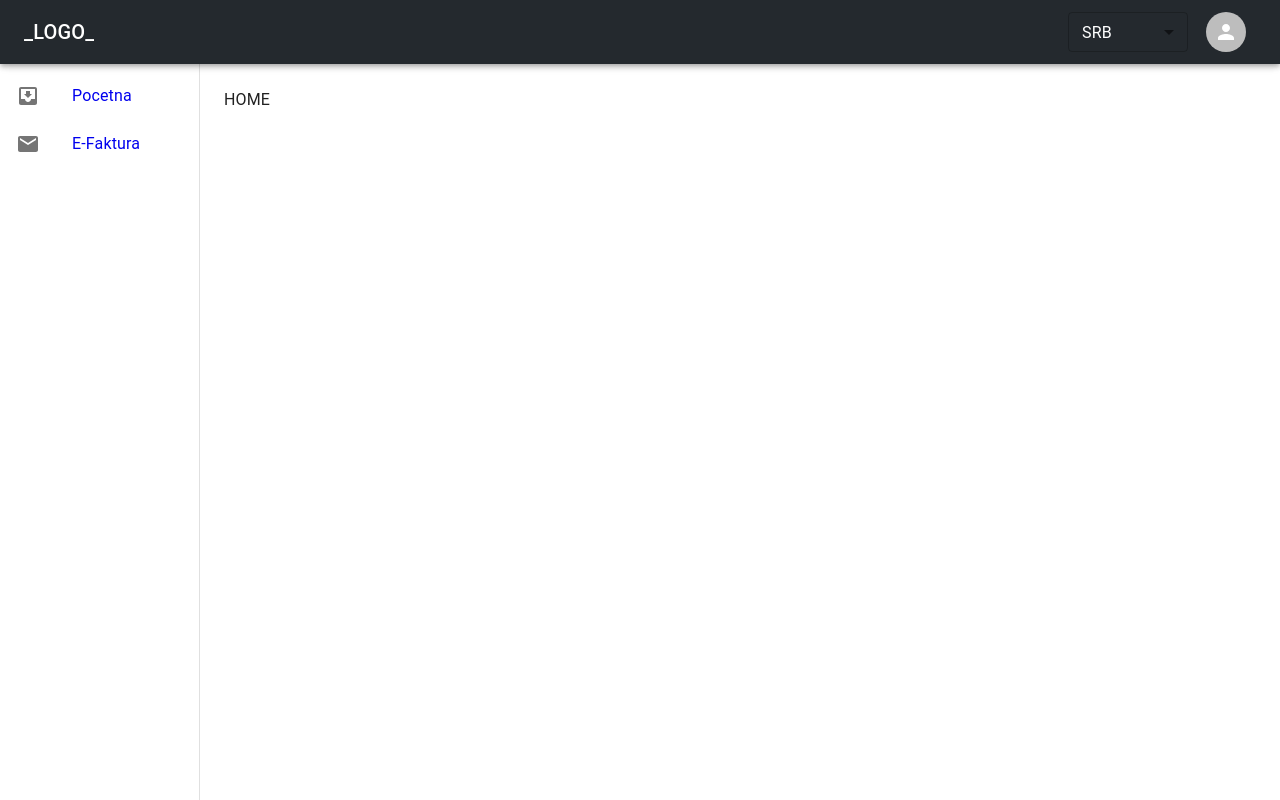
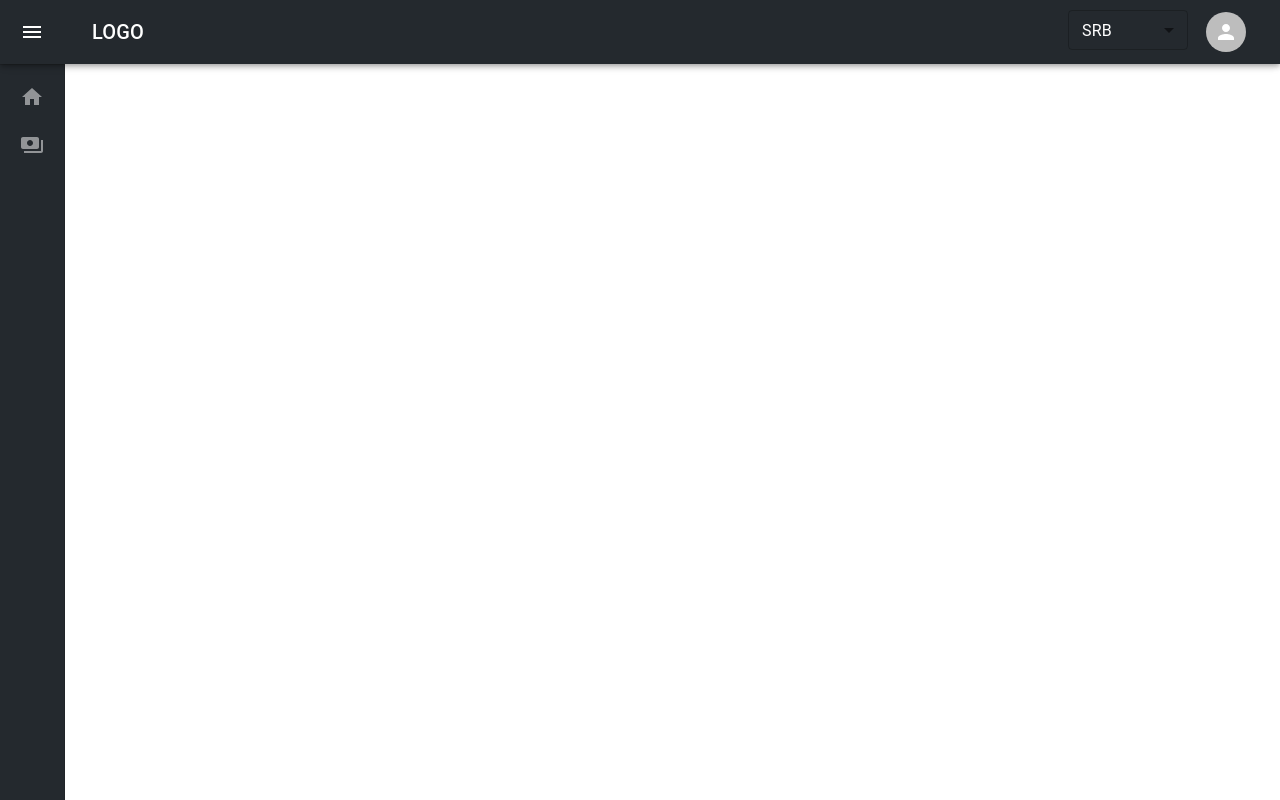
Before and after one commit to nemanjarasicn/EInvoices, a React (Create React App) app: page / in a window 1280 px wide. Built offline with nearby package versions, Linux system fonts and the light colour scheme.

Commit message:
layout drawer

```diff
--- a/src/app/components/MenuAppBar.tsx
+++ b/src/app/components/MenuAppBar.tsx
@@ -1,47 +1,157 @@
 import * as React from "react";
+import { useState, useRef } from "react";
+import { styled, useTheme, Theme, CSSObject } from "@mui/material/styles";
 import Box from "@mui/material/Box";
-import Drawer from "@mui/material/Drawer";
-import AppBar from "@mui/material/AppBar";
-import CssBaseline from "@mui/material/CssBaseline";
+import MuiDrawer from "@mui/material/Drawer";
+import MuiAppBar, { AppBarProps as MuiAppBarProps } from "@mui/material/AppBar";
 import Toolbar from "@mui/material/Toolbar";
 import List from "@mui/material/List";
+import CssBaseline from "@mui/material/CssBaseline";
 import Typography from "@mui/material/Typography";
+import Divider from "@mui/material/Divider";
+import IconButton from "@mui/material/IconButton";
+import MenuIcon from "@mui/icons-material/Menu";
+import ChevronLeftIcon from "@mui/icons-material/ChevronLeft";
+import ChevronRightIcon from "@mui/icons-material/ChevronRight";
 import ListItem from "@mui/material/ListItem";
 import ListItemButton from "@mui/material/ListItemButton";
 import ListItemIcon from "@mui/material/ListItemIcon";
 import ListItemText from "@mui/material/ListItemText";
 import InboxIcon from "@mui/icons-material/MoveToInbox";
 import MailIcon from "@mui/icons-material/Mail";
+import Drawer from "@mui/material/Drawer";
 import { Link } from "react-router-dom";
 import { useTranslation } from "react-i18next";
 import LanguageSelector from "./LanguageSelector";
 import UserAccount from "./UserAccount";
+import { display } from "@mui/system";
+import Home from "@mui/icons-material/Home";
+import Payments from "@mui/icons-material/Payments";
 
 const drawerWidth = 200;
 
 interface Props {
   content: any;
 }
+const openedMixin = (theme: Theme): CSSObject => ({
+  width: drawerWidth,
+  transition: theme.transitions.create("width", {
+    easing: theme.transitions.easing.sharp,
+    duration: theme.transitions.duration.enteringScreen,
+  }),
+  overflowX: "hidden",
+});
+
+const closedMixin = (theme: Theme): CSSObject => ({
+  transition: theme.transitions.create("width", {
+    easing: theme.transitions.easing.sharp,
+    duration: theme.transitions.duration.leavingScreen,
+  }),
+  overflowX: "hidden",
+  width: `calc(${theme.spacing(7)} + 1px)`,
+  [theme.breakpoints.up("sm")]: {
+    width: `calc(${theme.spacing(8)} + 1px)`,
+  },
+});
+
+const DrawerHeader = styled("div")(({ theme }) => ({
+  display: "flex",
+  alignItems: "center",
+  justifyContent: "flex-end",
+  padding: theme.spacing(0, 1),
+  ...theme.mixins.toolbar,
+}));
+
+interface AppBarProps extends MuiAppBarProps {
+  open?: boolean;
+}
+
+const AppBar = styled(MuiAppBar, {
+  shouldForwardProp: (prop) => prop !== "open",
+})<AppBarProps>(({ theme, open }) => ({
+  zIndex: theme.zIndex.drawer + 1,
+  transition: theme.transitions.create(["width", "margin"], {
+    easing: theme.transitions.easing.sharp,
+    duration: theme.transitions.duration.leavingScreen,
+  }),
+  ...(open && {
+    marginLeft: drawerWidth,
+    width: `calc(100% - ${drawerWidth}px)`,
+    transition: theme.transitions.create(["width", "margin"], {
+      easing: theme.transitions.easing.sharp,
+      duration: theme.transitions.duration.enteringScreen,
+    }),
+  }),
+}));
 
 export default function ClippedDrawer(props: Props) {
   const { t } = useTranslation();
+  const navItems = [
+    { name: t("Menu.home"), href: "/", icon: "Home" },
+    { name: t("Menu.invoice"), href: "/invoices", icon: "Payments" },
+  ];
 
-  const navItems = [
-    { name: t("Menu.home"), href: "/" },
-    { name: t("Menu.invoice"), href: "/invoices" },
-  ];
+  const icon = (icon: string): any => {
+    switch (icon) {
+      case "InboxIcon":
+        return <InboxIcon />;
+        break;
+      case "MailIcon":
+        return <MailIcon />;
+        break;
+      case "Home":
+        return <Home />;
+        break;
+      case "Payments":
+        return <Payments />;
+        break;
+    }
+  };
+
+  const theme = useTheme();
+  const [open, setOpen] = React.useState(false);
+
+  const handleDrawerOpen = () => {
+    setOpen(true);
+  };
+
+  const handleDrawerClose = () => {
+    setOpen(false);
+  };
+
+  const listStyleDrawrer = {
+    background: "#fafa00",
+    backgroundColor: "red",
+  };
+
   return (
     <Box sx={{ display: "flex" }}>
       <CssBaseline />
-      <AppBar
-        position="fixed"
-        sx={{ zIndex: (theme) => theme.zIndex.drawer + 1 }}
+      <AppBar position="fixed" open={open}>
+        <Toolbar
+          style={{
+            display: "flex",
+            justifyContent: "space-between",
+          }}
         >
-        <Toolbar style={{ display: "flex", justifyContent: "space-between" }}>
+          <div style={{ display: "flex", alignItems: "inherit" }}>
+            <IconButton
+              color="inherit"
+              aria-label="open drawer"
+              onClick={handleDrawerOpen}
+              edge="start"
+              sx={{
+                marginRight: 5,
+                ...(open && { display: "none" }),
+              }}
+            >
+              <MenuIcon />
+            </IconButton>
             <Typography variant="h6" noWrap component="div">
-            _LOGO_
+              {"LOGO"}
             </Typography>
-          <div style={{ display: "flex", alignItems: "center" }}>
+          </div>
+          <div style={{ display: "flex", justifyContent: "space-between" }}>
             <LanguageSelector />
             <UserAccount />
           </div>
@@ -49,40 +159,66 @@ export default function ClippedDrawer(props: Props) {
       </AppBar>
       <Drawer
         variant="permanent"
-        sx={{
-          width: drawerWidth,
-          flexShrink: 0,
-          [`& .MuiDrawer-paper`]: {
-            width: drawerWidth,
-            boxSizing: "border-box",
+        open={open}
+        PaperProps={{
+          sx: {
+            backgroundColor: "#24292e",
           },
         }}
       >
-        <Toolbar />
-        <Box sx={{ overflow: "auto" }}>
+        <DrawerHeader>
+          <IconButton onClick={handleDrawerClose}>
+            {theme.direction === "rtl" ? (
+              <ChevronRightIcon />
+            ) : (
+              <ChevronLeftIcon />
+            )}
+          </IconButton>
+        </DrawerHeader>
+        <Divider />
         <List>
           {navItems.map((item, index) => (
             <ListItem
-                key={index}
+              key={item.name}
               disablePadding
+              sx={{ display: "block" }}
               component={Link}
               to={item.href}
+              className="item-class"
             >
-                <ListItemButton>
-                  <ListItemIcon>
-                    {index % 2 === 0 ? <InboxIcon /> : <MailIcon />}
+              <ListItemButton
+                sx={{
+                  minHeight: 48,
+                  justifyContent: open ? "initial" : "center",
+                  px: 2.5,
+                }}
+              >
+                <ListItemIcon
+                  sx={{
+                    minWidth: 0,
+                    mr: open ? 3 : "auto",
+                    justifyContent: "center",
+                    color: "#fff",
+                    opacity: 0.5,
+                  }}
+                >
+                  {icon(item.icon)}
                 </ListItemIcon>
-                  <ListItemText primary={item.name} />
+                <ListItemText
+                  primary={item.name}
+                  sx={{
+                    display: open ? "block" : "none",
+                    width: open ? `calc(${drawerWidth - 90}px)` : "0px",
+                    color: "#fff",
+                    opacity: 0.5,
+                  }}
+                />
               </ListItemButton>
             </ListItem>
           ))}
         </List>
-        </Box>
       </Drawer>
-      <Box component="main" sx={{ flexGrow: 1, p: 3 }}>
-        <Toolbar />
-        {props.content}
-      </Box>
+      <Box component="main" sx={{ flexGrow: 1, p: 3 }}></Box>
     </Box>
   );
 }
```
Lines whose indentation alone changed are shown as unchanged.
